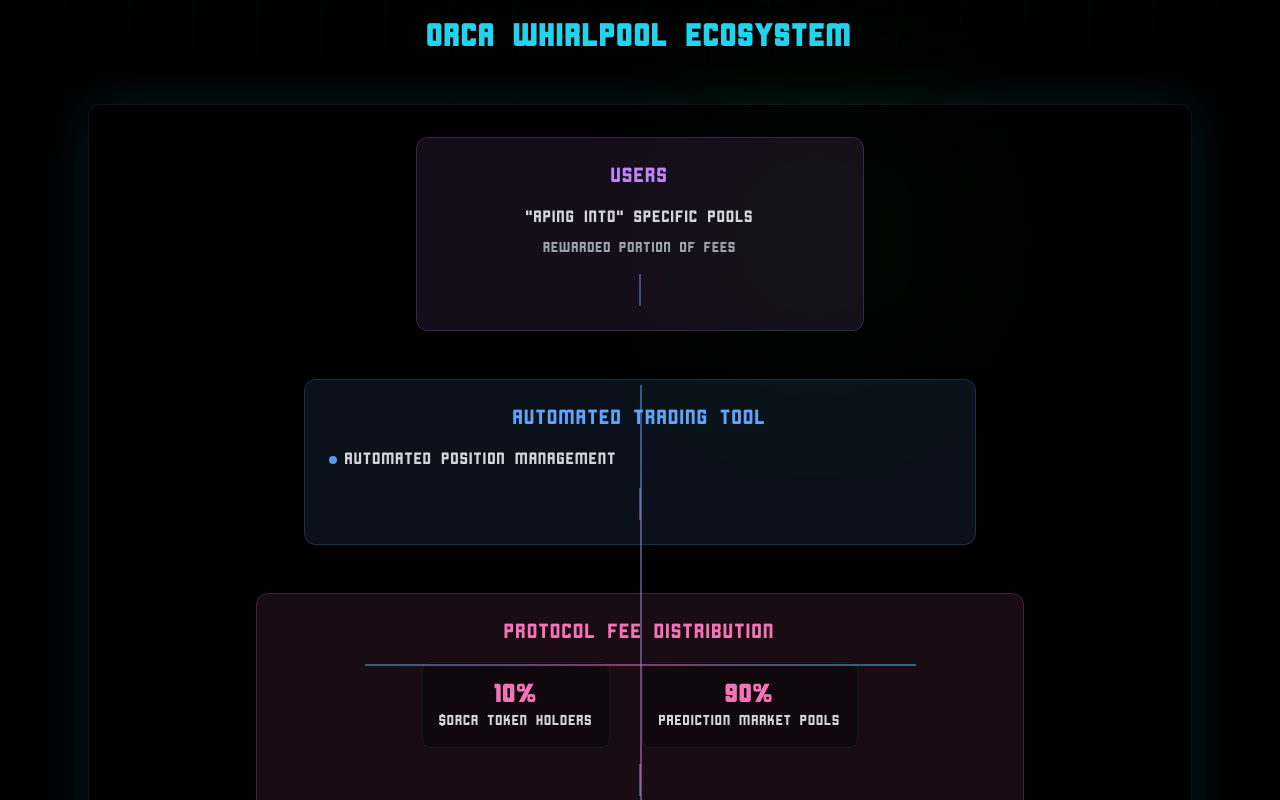
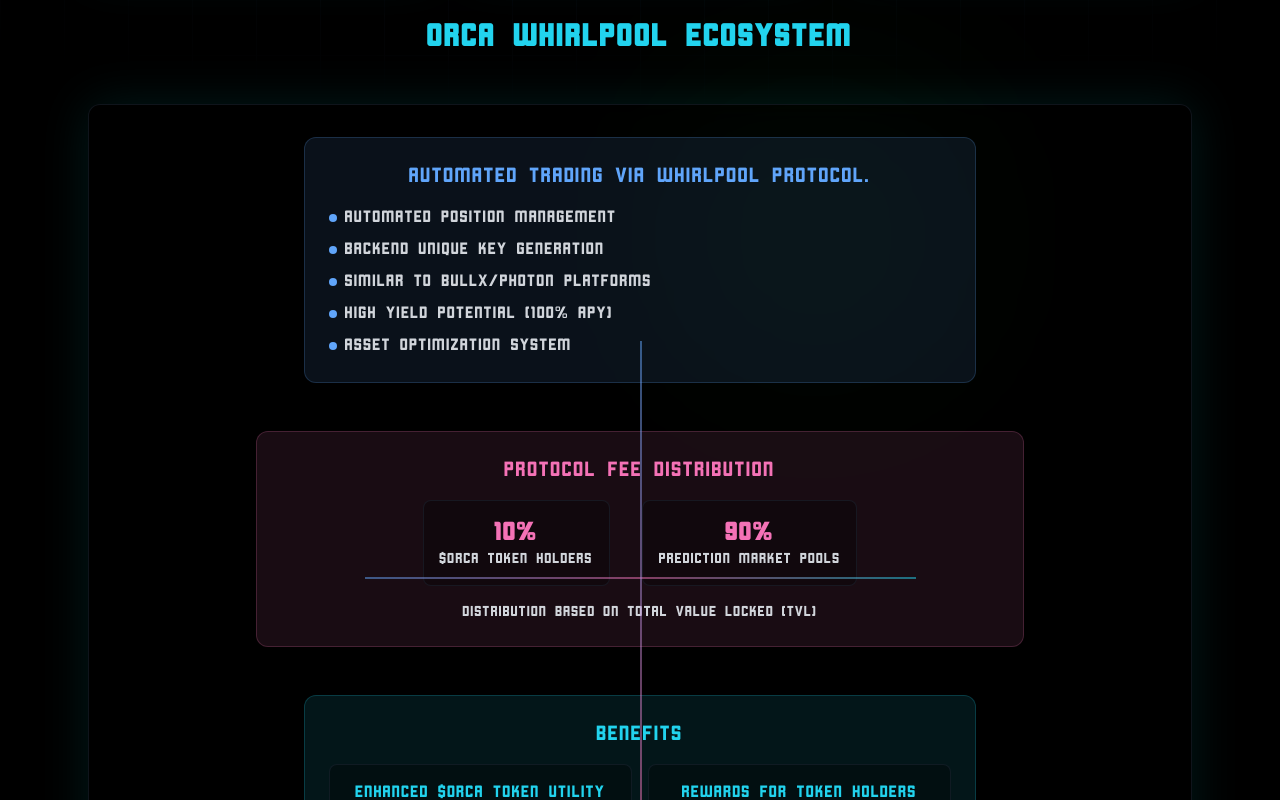
Before and after one commit to OrcaMonsta/orcamonsta1, a Next.js app: page /how-it-works in a window 1280 px wide. Shown: the part 420-1220 px from the top of the page. Built offline with nearby package versions, Linux system fonts and the light colour scheme.

Commit message:
Update ecosystem visualization: Add complete token flow cycle with prediction markets, burn mechanism, and circular flow back to users

```diff
--- a/app/how-it-works/page.tsx
+++ b/app/how-it-works/page.tsx
@@ -117,86 +117,63 @@ export default function HowItWorks() {
           <div className="relative backdrop-blur-md bg-black/30 rounded-xl p-8 border border-gray-800/50
             shadow-[0_0_50px_rgba(0,255,255,0.1)]">
 
-            {/* Users Section */}
-            <motion.div
-              initial={{ opacity: 0, x: -50 }}
-              animate={{ opacity: 1, x: 0 }}
-              transition={{ duration: 0.6 }}
-              className="max-w-md mx-auto mb-12 p-6 bg-purple-400/10 rounded-xl border border-purple-400/20"
-            >
-              <h3 className={`${cornerstone.className} text-xl text-center text-purple-400 mb-4`}>
-                Users
-              </h3>
-              <div className="text-center space-y-2">
-                <div className="text-gray-300">
-                  "Aping into" specific pools
-                </div>
-                <div className="text-sm text-gray-400">
-                  Rewarded portion of fees
-                </div>
-              </div>
-              {/* Animated Arrow Down */}
-              <div className="w-[2px] h-8 mx-auto mt-4 bg-gradient-to-b from-purple-400/50 to-blue-400/50 animate-pulse"></div>
-            </motion.div>
-
             {/* Trading Tool Section */}
             <motion.div
               initial={{ opacity: 0, y: 20 }}
               animate={{ opacity: 1, y: 0 }}
-              transition={{ duration: 0.6, delay: 0.2 }}
+              transition={{ duration: 0.5 }}
               className="max-w-2xl mx-auto mb-12 p-6 bg-blue-400/10 rounded-xl border border-blue-400/20"
             >
               <h3 className={`${cornerstone.className} text-xl text-center text-blue-400 mb-4`}>
-                AUTOMATED TRADING TOOL
+                Automated Trading via Whirlpool Protocol.
               </h3>
               <ul className="space-y-2 text-gray-300">
-                <motion.li
-                  initial={{ opacity: 0, x: -20 }}
-                  animate={{ opacity: 1, x: 0 }}
-                  transition={{ delay: 0.3 }}
-                  className="flex items-center gap-2"
-                >
-                  <span className="w-2 h-2 bg-blue-400 rounded-full animate-pulse"></span>
-                  AUTOMATED POSITION MANAGEMENT
-                </motion.li>
-                {/* Add similar motion.li for other items with increasing delays */}
+                <li className="flex items-center gap-2">
+                  <span className="w-2 h-2 bg-blue-400 rounded-full"></span>
+                  Automated position management
+                </li>
+                <li className="flex items-center gap-2">
+                  <span className="w-2 h-2 bg-blue-400 rounded-full"></span>
+                  Backend unique key generation
+                </li>
+                <li className="flex items-center gap-2">
+                  <span className="w-2 h-2 bg-blue-400 rounded-full"></span>
+                  Similar to Bullx/Photon platforms
+                </li>
+                <li className="flex items-center gap-2">
+                  <span className="w-2 h-2 bg-blue-400 rounded-full"></span>
+                  High yield potential (100% APY)
+                </li>
+                <li className="flex items-center gap-2">
+                  <span className="w-2 h-2 bg-blue-400 rounded-full"></span>
+                  Asset optimization system
+                </li>
               </ul>
-              {/* Animated Arrow Down */}
-              <div className="w-[2px] h-8 mx-auto mt-4 bg-gradient-to-b from-blue-400/50 to-pink-400/50 animate-pulse"></div>
             </motion.div>
 
             {/* Fee Distribution Section */}
             <motion.div
               initial={{ opacity: 0, y: 20 }}
               animate={{ opacity: 1, y: 0 }}
-              transition={{ duration: 0.6, delay: 0.4 }}
+              transition={{ duration: 0.5, delay: 0.2 }}
               className="max-w-3xl mx-auto mb-12 p-6 bg-pink-400/10 rounded-xl border border-pink-400/20"
             >
               <h3 className={`${cornerstone.className} text-xl text-center text-pink-400 mb-4`}>
-                PROTOCOL FEE DISTRIBUTION
+                Protocol Fee Distribution
               </h3>
               <div className="flex justify-center gap-8 mb-4">
-                <motion.div
-                  initial={{ opacity: 0, scale: 0.9 }}
-                  animate={{ opacity: 1, scale: 1 }}
-                  transition={{ delay: 0.5 }}
-                  className="text-center p-4 bg-black/30 rounded-lg border border-gray-800/50"
-                >
+                <div className="text-center p-4 bg-black/30 rounded-lg border border-gray-800/50">
                   <div className="text-2xl font-bold text-pink-400">10%</div>
-                  <div className="text-sm text-gray-300">$ORCA TOKEN HOLDERS</div>
-                </motion.div>
-                <motion.div
-                  initial={{ opacity: 0, scale: 0.9 }}
-                  animate={{ opacity: 1, scale: 1 }}
-                  transition={{ delay: 0.6 }}
-                  className="text-center p-4 bg-black/30 rounded-lg border border-gray-800/50"
-                >
+                  <div className="text-sm text-gray-300">$ORCA Token Holders</div>
+                </div>
+                <div className="text-center p-4 bg-black/30 rounded-lg border border-gray-800/50">
                   <div className="text-2xl font-bold text-pink-400">90%</div>
-                  <div className="text-sm text-gray-300">PREDICTION MARKET POOLS</div>
-                </motion.div>
+                  <div className="text-sm text-gray-300">Prediction Market Pools</div>
+                </div>
               </div>
-              {/* Animated Arrow Down */}
-              <div className="w-[2px] h-8 mx-auto mt-4 bg-gradient-to-b from-pink-400/50 to-cyan-400/50 animate-pulse"></div>
+              <div className="text-center text-gray-300 text-sm">
+                Distribution based on Total Value Locked (TVL)
+              </div>
             </motion.div>
 
             {/* Benefits Section */}
```
